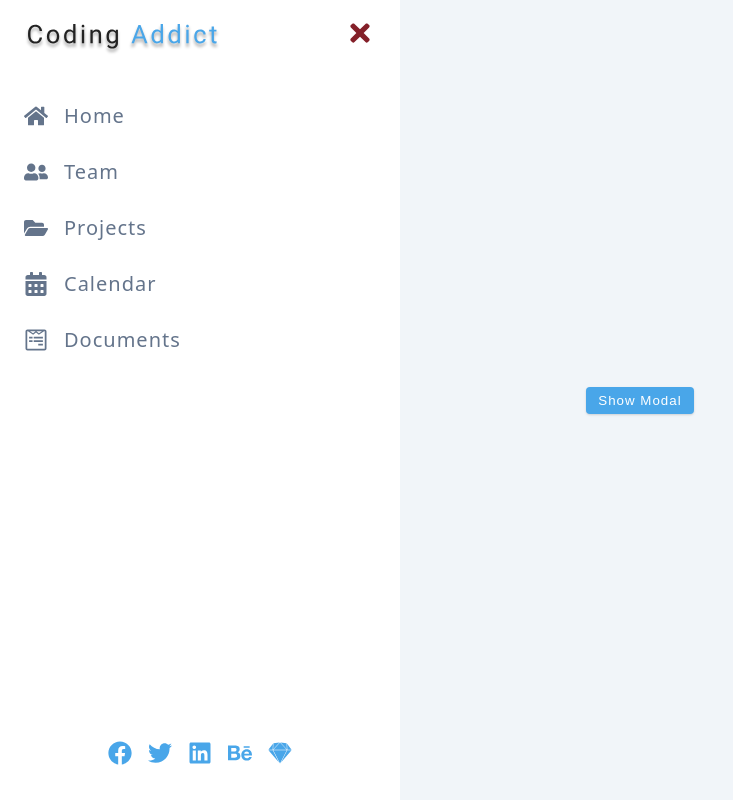
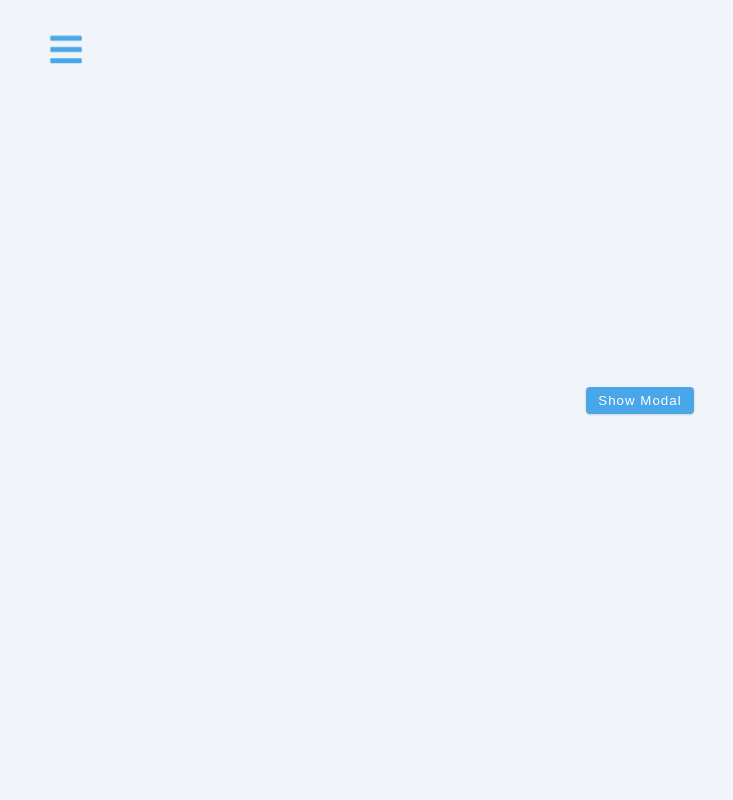
Before and after one commit to RedJyu/sidebar-challenge, a React (Vite) app: page / in a window 1280 px wide. Shown: the whole page, without its empty margins (0-733 px from the left). Built offline with nearby package versions, Linux system fonts and the light colour scheme.

Commit message:
sidebar finished

```diff
--- a/src/Sidebar.jsx
+++ b/src/Sidebar.jsx
@@ -6,7 +6,7 @@
 function Sidebar() {
   const { isSidebarOpen, closeSidebar } = useGlobalContext();
   return (
-    <aside className='sidebar'>
+    <aside className={isSidebarOpen ? 'sidebar show-sidebar' : 'sidebar'}>
       <div className='sidebar-header'>
         <img src={logo} alt='logo' className='logo' />
         <button className='close-btn' onClick={closeSidebar}>
--- a/src/index.css
+++ b/src/index.css
@@ -347,6 +347,10 @@
   row-gap: 1rem;
   box-shadow: var(--red-dark);
   transition: var(--transition);
+  transform: translateX(-100%);
+}
+.show-sidebar {
+  transform: translateX(0);
 }
 
 @media screen and (min-width: 676px) {
```
